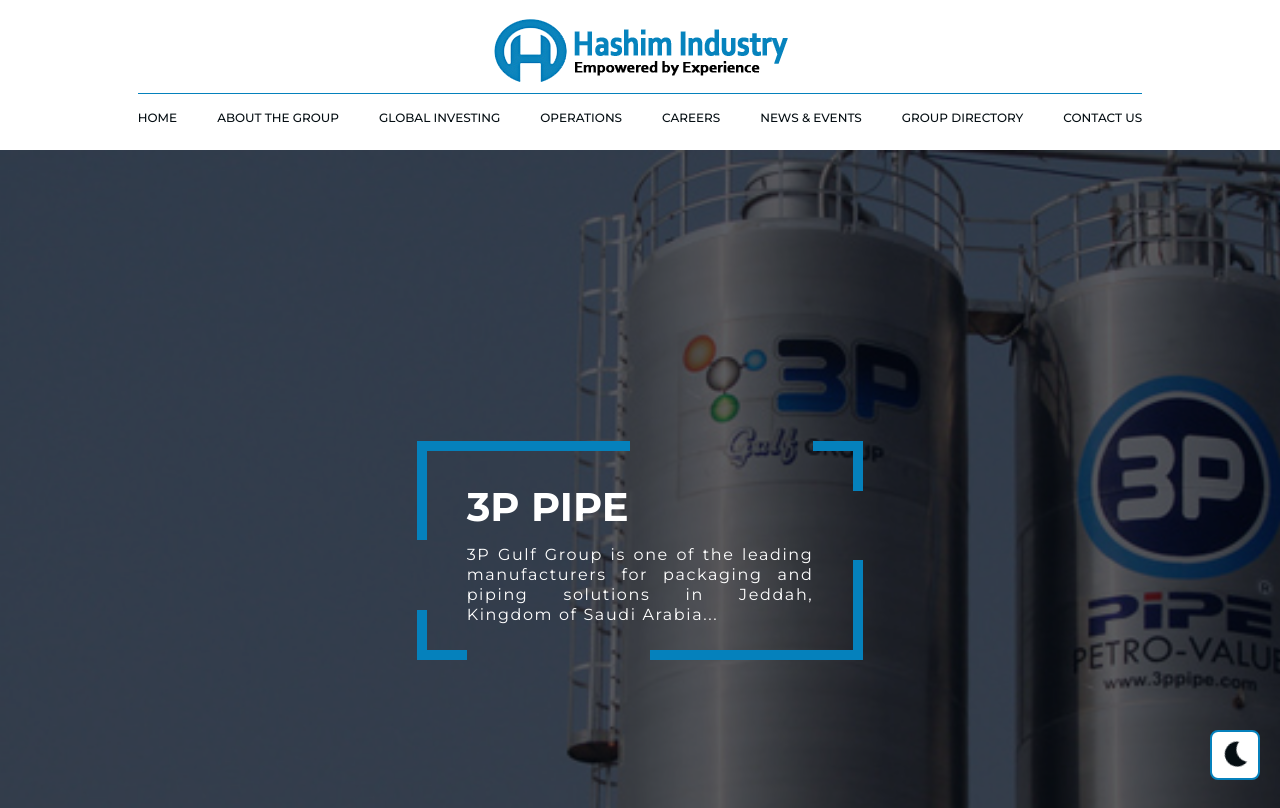
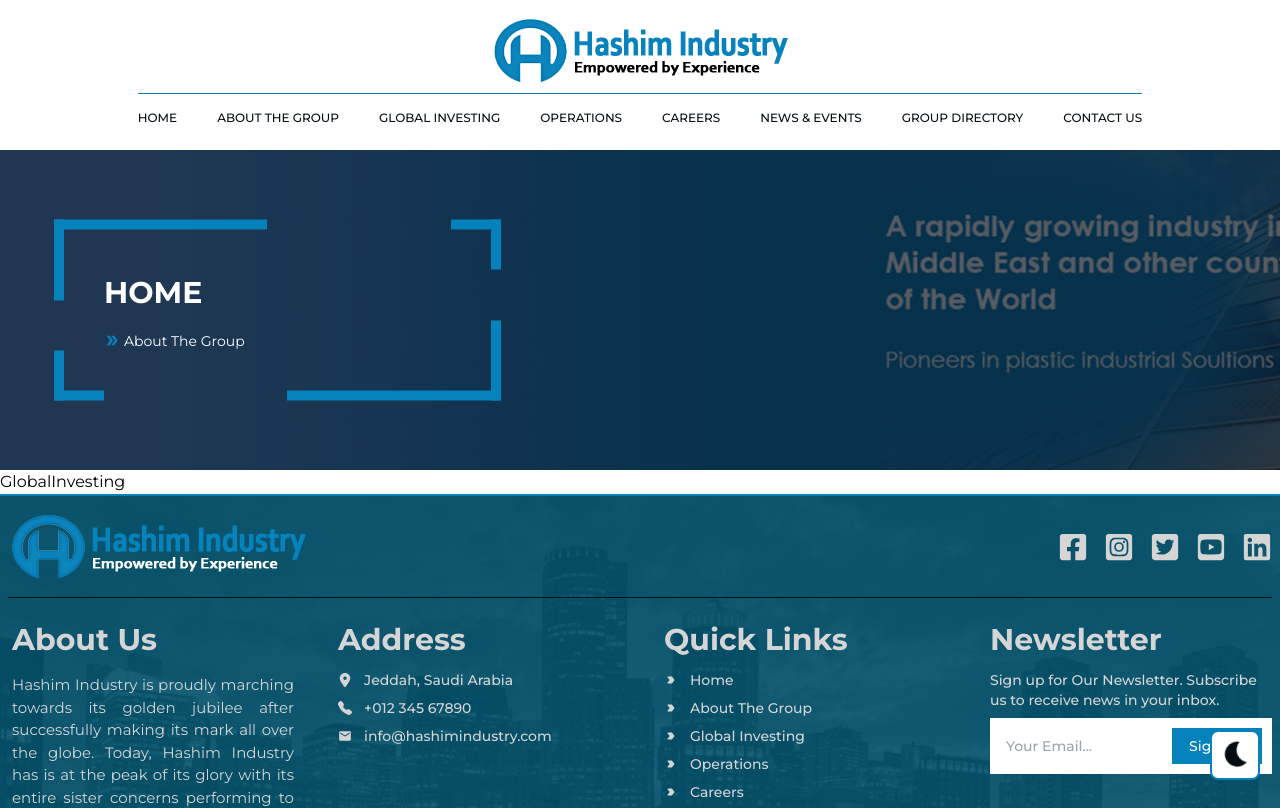
Before and after one commit to Zardron/hashim-industry, a React (Vite) app: page /global-investing in a window 1280 px wide. Shown: the top 808 px of the page. Built offline with nearby package versions, Linux system fonts and the light colour scheme.

Commit message:
create initial global investing page

```diff
--- a/src/App.jsx
+++ b/src/App.jsx
@@ -26,7 +26,9 @@
   BANNER7,
   BANNER8,
   BANNER9,
+  BANNER3,
 } from "./assets/banner/Banner";
+import GlobalInvesting from "./pages/GlobalInvesting";
 
 const App = () => {
   const [darkMode, setDarkMode] = useState("light");
@@ -72,6 +74,11 @@
 
       case "/about-us":
         return <PageBanner LOGO={bannerImg} {...props} />;
+
+      case "/global-investing":
+        return (
+          <PageBanner LOGO={BANNER3} title="Home" subTitle="About The Group" />
+        );
       default:
         return <Banner />;
     }
@@ -102,6 +109,7 @@
       <Routes>
         <Route path="/" element={<Home />} />
         <Route path="/about-us" element={<About {...props} />} />
+        <Route path="/global-investing" element={<GlobalInvesting />} />
       </Routes>
       <BackToTop />
       <DarkMode {...darkModeProps} />
--- a/src/components/Header.jsx
+++ b/src/components/Header.jsx
@@ -19,9 +19,11 @@
                 about the group
               </div>
             </Link>
-            <div className="text-xs cursor-pointer text-white uppercase font-medium hover:text-[#67c0e9]">
-              global investing
-            </div>
+            <Link to="/global-investing">
+              <div className="text-xs cursor-pointer text-white uppercase font-medium hover:text-[#67c0e9]">
+                global investing
+              </div>
+            </Link>
             <div className="text-xs cursor-pointer text-white uppercase font-medium hover:text-[#67c0e9]">
               operations
             </div>
--- a/src/components/PageHeader.jsx
+++ b/src/components/PageHeader.jsx
@@ -25,9 +25,11 @@
                 about the group
               </div>
             </Link>
-            <div className="text-xs cursor-pointer text-dark dark:text-white uppercase font-medium hover:text-[#67c0e9]">
-              global investing
-            </div>
+            <Link to="/global-investing">
+              <div className="text-xs cursor-pointer text-dark dark:text-white uppercase font-medium hover:text-[#67c0e9]">
+                global investing
+              </div>
+            </Link>
             <div className="text-xs cursor-pointer text-dark dark:text-white uppercase font-medium hover:text-[#67c0e9]">
               operations
             </div>
--- /dev/null
+++ b/src/pages/GlobalInvesting.jsx
@@ -0,0 +1,7 @@
+import React from "react";
+
+const GlobalInvesting = () => {
+  return <div>GlobalInvesting</div>;
+};
+
+export default GlobalInvesting;
```
